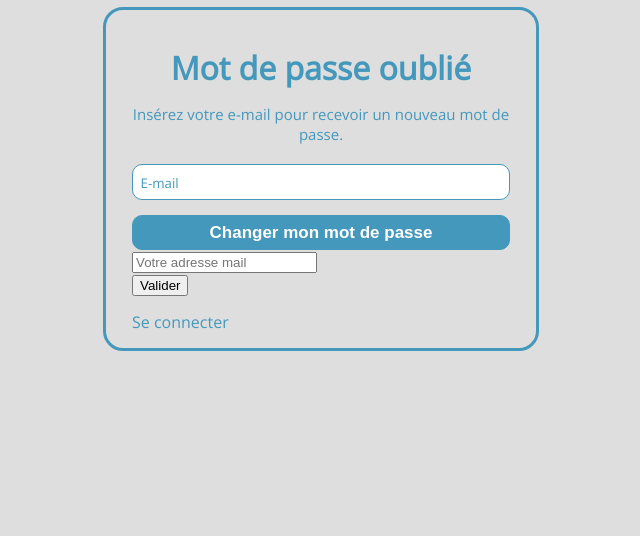
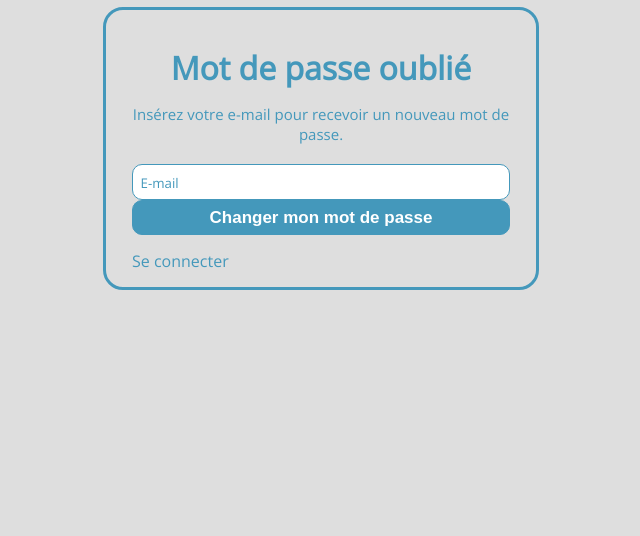
Before and after one commit to gauthiermyr/web-dev-projet, a PHP site: page /forgot-mdp.php in a window 1280 px wide. Shown: the part 193-729 px from the top of the page, without its empty margins (319-959 px from the left). Run offline with PHP 8.4, Linux system fonts and the light colour scheme.

Commit message:
structure avec CSS

```diff
--- a/forgot-mdp.php
+++ b/forgot-mdp.php
@@ -36,31 +36,32 @@
             <h2>Mot de passe oublié</h2>
             <p>Insérez votre e-mail pour recevoir un nouveau mot de passe.</p>
         </div>
+<?php /*
         <div class="identification-write">
             <input class="identification-write-input" type="text" placeholder="E-mail" name="mail"></input>
         </div>
         <div class="identification-valider">
             <button class="identification-valider-button clickable" name="oublie" onclick="">Changer mon mot de passe</button>
         </div>
-
+*/    ?>
         <?php if(isset($_GET["section"]) && $section == 'code') { ?>
         Un code de vérification vous a été envoyé par mail: <?= $_SESSION['recup_mail'] ?>
         <br/>
             <form method="post">
-                <input type="text" placeholder="Code de vérification" name="verif_code"/><br/>
-                <input type="submit" value="Valider" name="verif_submit"/>
+                <input class="identification-write-input" type="text" placeholder="Code de vérification" name="verif_code"/><br/>
+                <input class="identification-valider-button clickable" type="submit" value="Valider" name="verif_submit"/>
             </form>
         <?php } elseif(isset($_GET["section"]) && $section == "changemdp") { ?>
         Nouveau mot de passe pour <?= $_SESSION['recup_mail'] ?>
             <form method="post">
-                <input type="password" placeholder="Nouveau mot de passe" name="change_mdp"/><br/>
-                <input type="password" placeholder="Confirmation du mot de passe" name="change_mdpc"/><br/>
-                <input type="submit" value="Valider" name="change_submit"/>
+                <input class="identification-write-input" type="password" placeholder="Nouveau mot de passe" name="change_mdp"/><br/>
+                <input class="identification-write-input" type="password" placeholder="Confirmation du mot de passe" name="change_mdpc"/><br/>
+                <input class="identification-valider-button clickable" type="submit" value="Valider" name="change_submit"/>
             </form>
         <?php } else { ?>
             <form method="post">
-                <input type="email" placeholder="Votre adresse mail" name="recup_mail"/><br/>
-                <input type="submit" value="Valider" name="recup_submit"/>
+                <input class="identification-write-input" type="text" placeholder="E-mail" name="recup_mail"/><br/>
+                <input class="identification-valider-button clickable" type="submit" value="Changer mon mot de passe" name="recup_submit"/>
             </form>
         <?php } ?>
         <?php if(isset($error)) { echo '<span style="color:red">'.$error.'</span>'; } else { echo ""; } ?>
```
